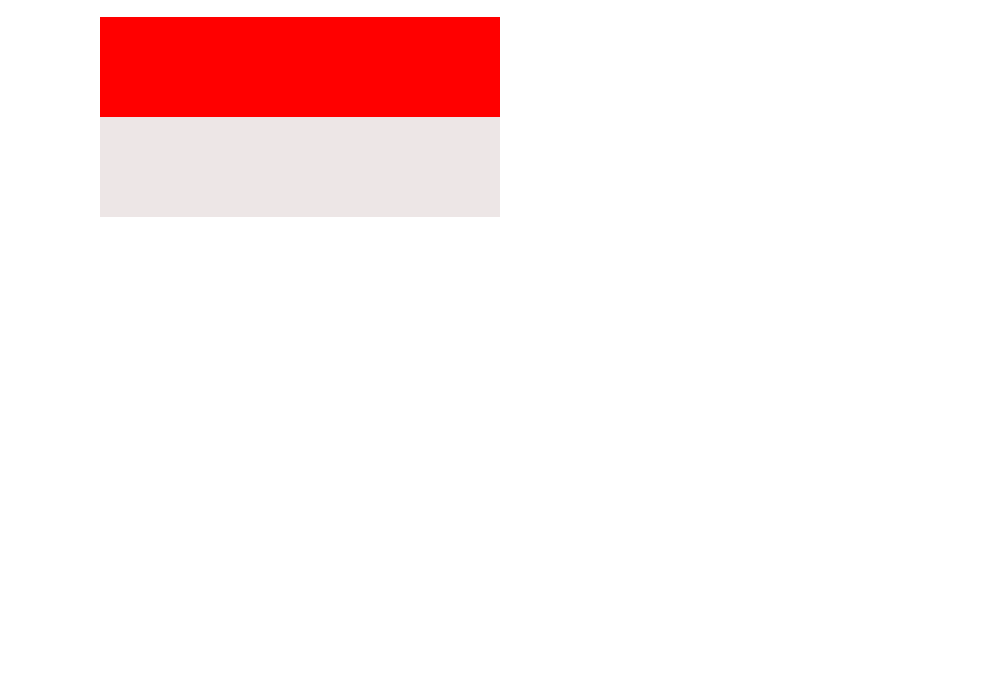
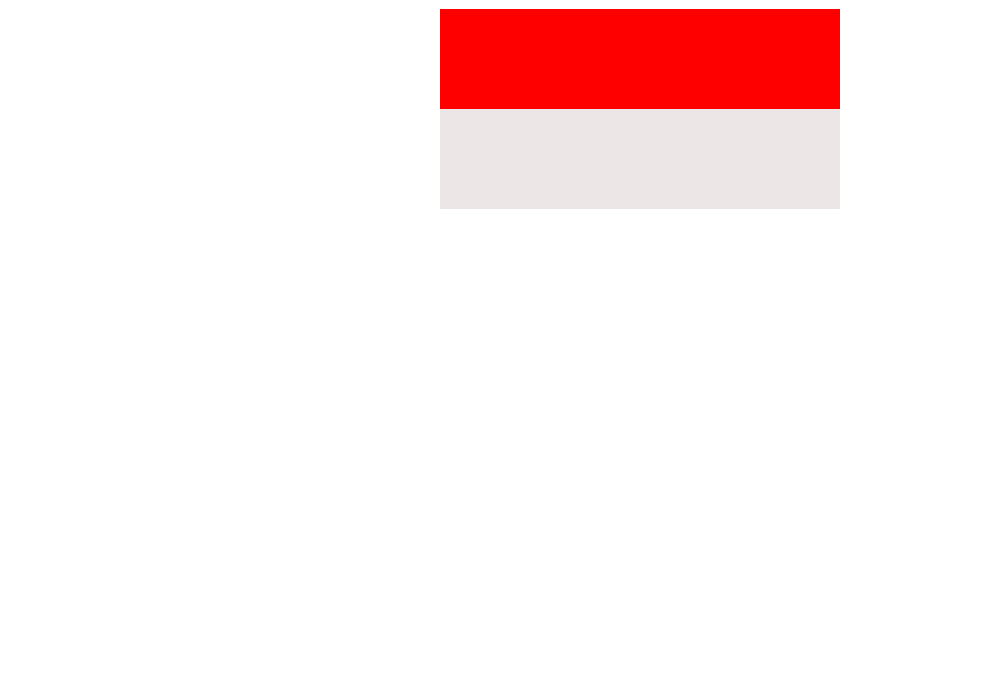
Before and after one commit to Andreassm99/andreassm99.github.io, a plain HTML site: page css-flagg.html in a window 1280 px wide. Shown: the part 118-800 px from the top of the page, without its empty margins (0-987 px from the left). Drawn offline with Linux system fonts and the light colour scheme.

Commit message:
midstillt flagg metode 2

```diff
--- a/css-flagg.html
+++ b/css-flagg.html
@@ -5,8 +5,10 @@
     <meta http-equiv="X-UA-Compatible" content="IE=edge">
     <meta name="viewport" content="width=device-width, initial-scale=1.0">
     <title>Document</title>
-
     <style>
+      body{
+        text-align: center;
+      }
       #redstyle  {
          background-color: red;
          width: 400px;
@@ -25,7 +27,7 @@
     </style>
 </head>
 
-<body style="float: left;">
+<body style="float: center;">
     <h1>(2)-elementet og “id” og ”class” attributter</h1>
     <h2>indonesia flagg</h2>
 
```
Also changed, not shown: 1 other file.
